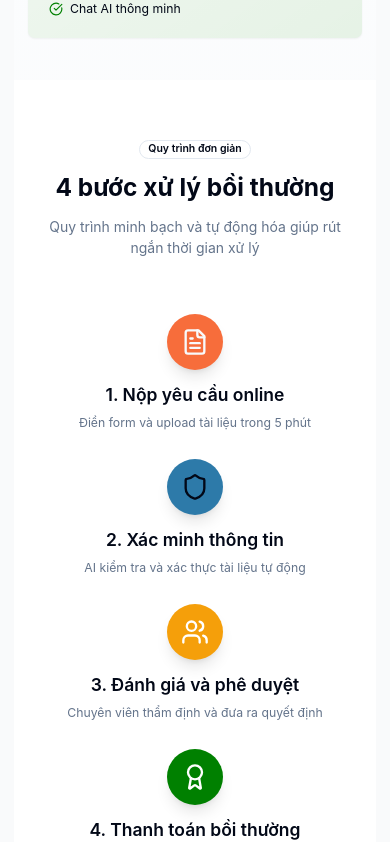
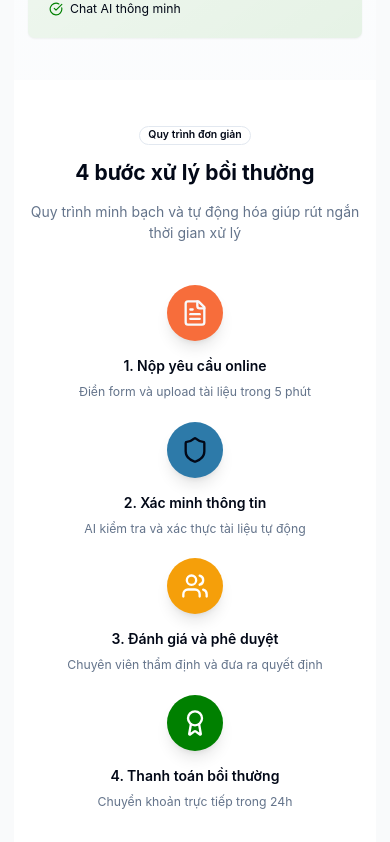
Before and after one commit to truongngoctrac/claims-platform, a React (Vite) app: page / in a window 390 px wide. Shown: the part 2082-2924 px from the top of the page. Built offline with nearby package versions, Linux system fonts and the light colour scheme.

Commit message:
Cải thiện Process Timeline section responsive
cgen-9d2017d89618457ca28ea143182eaf04

```diff
--- a/client/pages/Index.tsx
+++ b/client/pages/Index.tsx
@@ -332,16 +332,16 @@ export function Index() {
       </section>
 
       {/* Process Timeline */}
-      <section className="py-16 md:py-24 bg-white">
-        <div className="container mx-auto px-6">
-          <div className="text-center mb-16">
-            <Badge variant="outline" className="mb-4">
+      <section className="py-12 sm:py-16 md:py-20 lg:py-24 bg-white">
+        <div className="container mx-auto px-4 sm:px-6 max-w-7xl">
+          <div className="text-center mb-12 sm:mb-16">
+            <Badge variant="outline" className="mb-4 vietnamese-text">
               Quy trình đơn giản
             </Badge>
-            <h2 className="text-h2-mobile md:text-h2-desktop font-bold text-foreground mb-4 vietnamese-text">
+            <h2 className="text-2xl sm:text-3xl md:text-4xl lg:text-5xl font-bold text-foreground mb-4 vietnamese-text">
               4 bước xử lý bồi thường
             </h2>
-            <p className="text-body-mobile md:text-body-desktop text-muted-foreground max-w-2xl mx-auto vietnamese-text">
+            <p className="text-base sm:text-lg md:text-xl text-muted-foreground max-w-3xl mx-auto vietnamese-text">
               Quy trình minh bạch và tự động hóa giúp rút ngắn thời gian xử lý
             </p>
           </div>
@@ -354,16 +354,16 @@ export function Index() {
               style={{ width: "75%" }}
             />
 
-            <div className="grid grid-cols-1 md:grid-cols-4 gap-8">
+            <div className="grid grid-cols-1 sm:grid-cols-2 md:grid-cols-4 gap-6 sm:gap-8">
               {/* Step 1 */}
               <div className="text-center relative">
                 <div className="w-16 h-16 rounded-full bg-primary text-primary-foreground flex items-center justify-center mx-auto mb-4 shadow-lg relative z-10">
                   <FileText className="w-8 h-8" />
                 </div>
-                <h3 className="text-h3-mobile font-semibold mb-2">
+                <h3 className="text-base sm:text-lg font-semibold mb-2 vietnamese-text">
                   1. Nộp yêu cầu online
                 </h3>
-                <p className="text-caption-mobile md:text-caption-desktop text-muted-foreground">
+                <p className="text-sm sm:text-base text-muted-foreground vietnamese-text">
                   Điền form và upload tài liệu trong 5 phút
                 </p>
               </div>
@@ -373,10 +373,10 @@ export function Index() {
                 <div className="w-16 h-16 rounded-full bg-secondary text-secondary-foreground flex items-center justify-center mx-auto mb-4 shadow-lg relative z-10">
                   <Shield className="w-8 h-8" />
                 </div>
-                <h3 className="text-h3-mobile font-semibold mb-2">
+                <h3 className="text-base sm:text-lg font-semibold mb-2 vietnamese-text">
                   2. Xác minh thông tin
                 </h3>
-                <p className="text-caption-mobile md:text-caption-desktop text-muted-foreground vietnamese-text">
+                <p className="text-sm sm:text-base text-muted-foreground vietnamese-text">
                   AI kiểm tra và xác thực tài liệu tự động
                 </p>
               </div>
@@ -386,10 +386,10 @@ export function Index() {
                 <div className="w-16 h-16 rounded-full bg-warning text-white flex items-center justify-center mx-auto mb-4 shadow-lg relative z-10">
                   <Users className="w-8 h-8" />
                 </div>
-                <h3 className="text-h3-mobile font-semibold mb-2">
+                <h3 className="text-base sm:text-lg font-semibold mb-2 vietnamese-text">
                   3. Đánh giá và phê duyệt
                 </h3>
-                <p className="text-caption-mobile md:text-caption-desktop text-muted-foreground">
+                <p className="text-sm sm:text-base text-muted-foreground vietnamese-text">
                   Chuyên viên thẩm định và đưa ra quyết định
                 </p>
               </div>
@@ -399,10 +399,10 @@ export function Index() {
                 <div className="w-16 h-16 rounded-full bg-success text-white flex items-center justify-center mx-auto mb-4 shadow-lg relative z-10">
                   <Award className="w-8 h-8" />
                 </div>
-                <h3 className="text-h3-mobile font-semibold mb-2">
+                <h3 className="text-base sm:text-lg font-semibold mb-2 vietnamese-text">
                   4. Thanh toán bồi thường
                 </h3>
-                <p className="text-caption-mobile md:text-caption-desktop text-muted-foreground">
+                <p className="text-sm sm:text-base text-muted-foreground vietnamese-text">
                   Chuyển khoản trực tiếp trong 24h
                 </p>
               </div>
```
